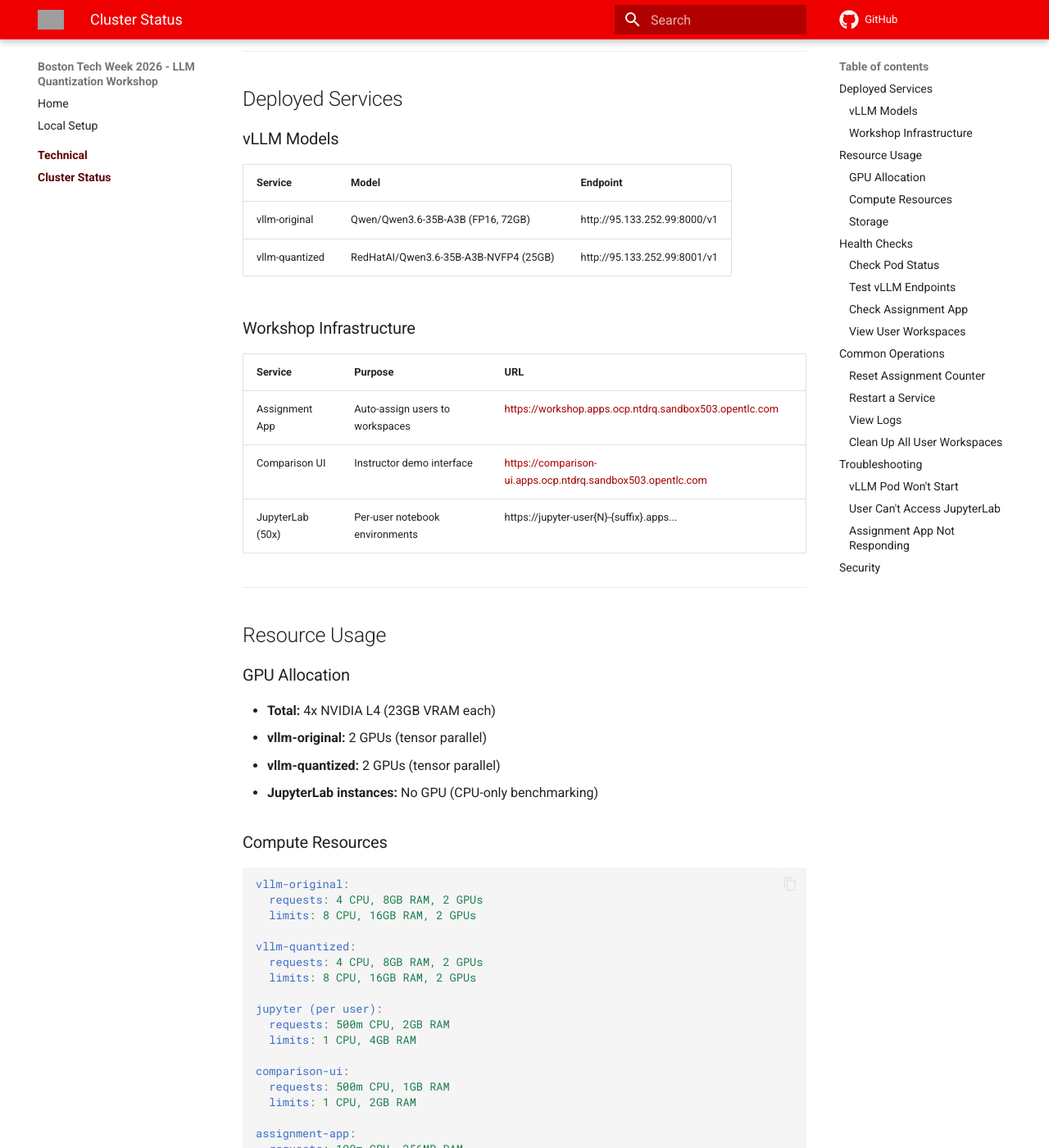
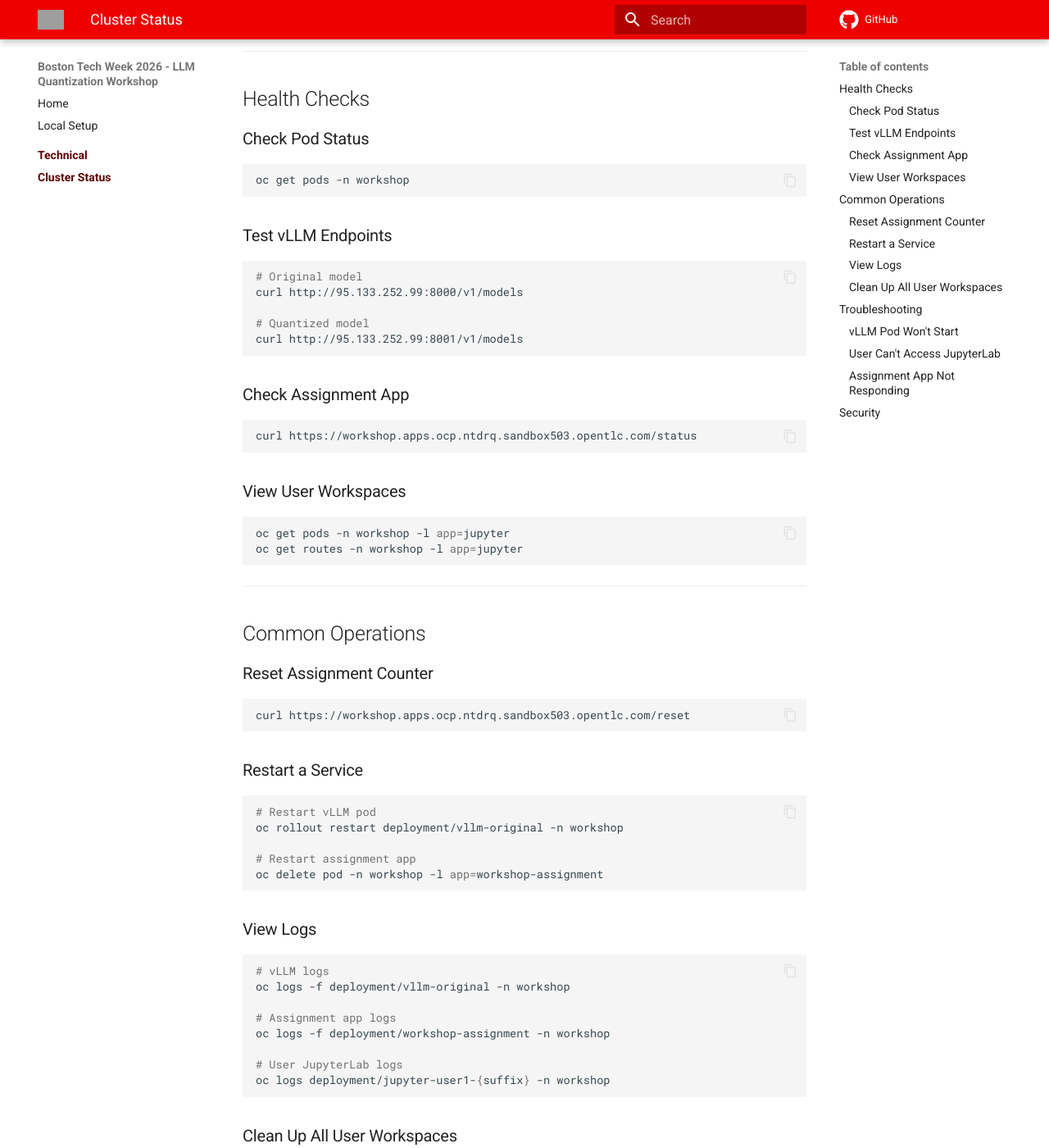
Before and after one commit to soyr-redhat/boston-tech-week-26-llm-compressor, an MkDocs documentation site: the page built from docs/cluster-status.md, in a window 1280 px wide and 1400 px high, scrolled down 194 px. Shown: the whole window at 82% size. Built offline with MkDocs 1.6.1 and Material for MkDocs 9.7.7, drawn with Linux system fonts in a browser that asks for light colours; comment, search, counter and statistics services are not loaded; some of the changed text lies outside the part shown; grey boxes are pictures that could not be loaded.

Commit message:
Remove Deployed Services and Resource Usage sections from cluster-status.md
Models are now on external deployment, so OpenShift-specific resource info is no longer relevant.

````diff
--- a/docs/cluster-status.md
+++ b/docs/cluster-status.md
@@ -2,63 +2,6 @@
 
 **Cluster:** OpenShift 4.x
 **Namespace:** `workshop`
-
----
-
-## Deployed Services
-
-### vLLM Models
-
-| Service | Model | Endpoint |
-|---------|-------|----------|
-| vllm-original | Qwen/Qwen3.6-35B-A3B (FP16, 72GB) | http://95.133.252.99:8000/v1 |
-| vllm-quantized | RedHatAI/Qwen3.6-35B-A3B-NVFP4 (25GB) | http://95.133.252.99:8001/v1 |
-
-### Workshop Infrastructure
-
-| Service | Purpose | URL |
-|---------|---------|-----|
-| Assignment App | Auto-assign users to workspaces | <a href="https://workshop.apps.ocp.ntdrq.sandbox503.opentlc.com" target="_blank">https://workshop.apps.ocp.ntdrq.sandbox503.opentlc.com</a> |
-| Comparison UI | Instructor demo interface | <a href="https://comparison-ui.apps.ocp.ntdrq.sandbox503.opentlc.com" target="_blank">https://comparison-ui.apps.ocp.ntdrq.sandbox503.opentlc.com</a> |
-| JupyterLab (50x) | Per-user notebook environments | https://jupyter-user{N}-{suffix}.apps... |
-
----
-
-## Resource Usage
-
-### GPU Allocation
-- **Total:** 4x NVIDIA L4 (23GB VRAM each)
-- **vllm-original:** 2 GPUs (tensor parallel)
-- **vllm-quantized:** 2 GPUs (tensor parallel)
-- **JupyterLab instances:** No GPU (CPU-only benchmarking)
-
-### Compute Resources
-```yaml
-vllm-original:
-  requests: 4 CPU, 8GB RAM, 2 GPUs
-  limits: 8 CPU, 16GB RAM, 2 GPUs
-
-vllm-quantized:
-  requests: 4 CPU, 8GB RAM, 2 GPUs
-  limits: 8 CPU, 16GB RAM, 2 GPUs
-
-jupyter (per user):
-  requests: 500m CPU, 2GB RAM
-  limits: 1 CPU, 4GB RAM
-
-comparison-ui:
-  requests: 500m CPU, 1GB RAM
-  limits: 1 CPU, 2GB RAM
-
-assignment-app:
-  requests: 100m CPU, 256MB RAM
-  limits: 200m CPU, 512MB RAM
-```
-
-### Storage
-- **Model Weights:** ~20GB cached in pods
-- **JupyterLab home dirs:** emptyDir (ephemeral)
-- **Assignment state:** /tmp in assignment app pod
 
 ---
 
@@ -72,10 +15,10 @@
 ### Test vLLM Endpoints
 ```bash
 # Original model
-curl https://vllm-original.apps.ocp.ntdrq.sandbox503.opentlc.com/v1/models
+curl http://95.133.252.99:8000/v1/models
 
 # Quantized model
-curl https://vllm-quantized.apps.ocp.ntdrq.sandbox503.opentlc.com/v1/models
+curl http://95.133.252.99:8001/v1/models
 ```
 
 ### Check Assignment App
````
